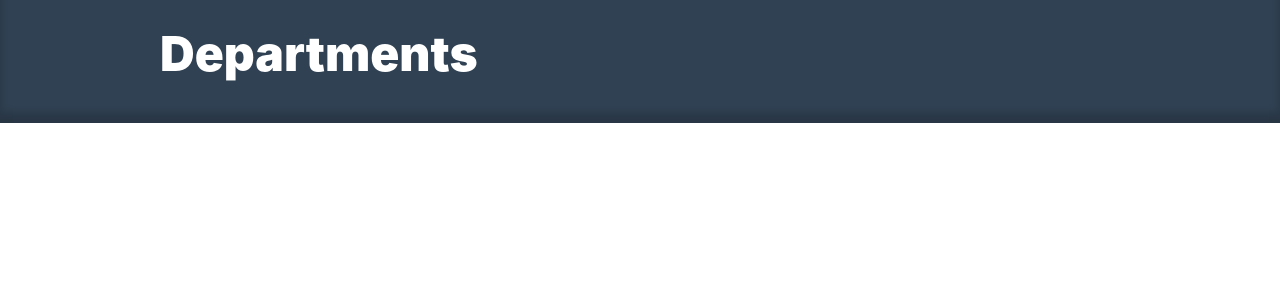
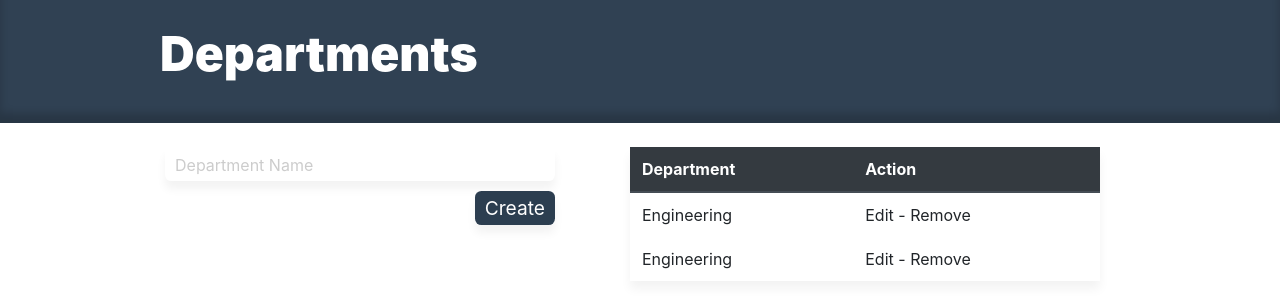
Before and after one commit to ridvankaradag/career-app, a React (Create React App) app: page /dashboard/departments in a window 1280 px wide. Shown: the top 308 px of the page. Built offline with nearby package versions, Linux system fonts and the light colour scheme.

Commit message:
Update Departments.js

```diff
--- a/src/pages/Member/Departments/Departments.js
+++ b/src/pages/Member/Departments/Departments.js
@@ -4,6 +4,10 @@ import Layout from "../../../components/Layout/Layout";
 import HeaderText from "../../../components/HeaderText/HeaderText";
 import Column from "../../../components/Column/Column";
 import FlexWrapper from "../../../components/FlexWrapper/FlexWrapper";
+import FormInputDefault from "../../../components/FormInputDefault/FormInputDefault";
+import FormInputButton from "../../../components/FormInputButton/FormInputButton";
+import FormDefault from "../../../components/FormDefault/FormDefault";
+import TableDefault from "../../../components/TableDefault/TableDefault";
 
 function Departments() {
 
@@ -18,8 +22,38 @@ function Departments() {
             </Header>
             <Layout>
                 <FlexWrapper>
-                    <Column gap="4"/>
-                    <Column gap="8"/>
+                    <Column gap="5" rightSpace="1">
+                        <FormDefault>
+                            <FlexWrapper>
+                                <FormInputDefault type="text" placeholder="Department Name"/>
+                            </FlexWrapper>
+                            <FlexWrapper justifyContent="flex-end">
+                                <FormInputButton type="submit" value="Create" />
+                            </FlexWrapper>
+                        </FormDefault>
+                    </Column>
+                    <Column gap="6">
+                        <FlexWrapper flexDirection="row">
+                            <TableDefault>
+                                <thead>
+                                    <tr>
+                                        <th>Department</th>
+                                        <th>Action</th>
+                                    </tr>
+                                </thead>
+                                <tbody>
+                                    <tr>
+                                        <td>Engineering</td>
+                                        <td>Edit - Remove</td>
+                                    </tr>
+                                    <tr>
+                                        <td>Engineering</td>
+                                        <td>Edit - Remove</td>
+                                    </tr>
+                                </tbody>
+                            </TableDefault>
+                        </FlexWrapper>
+                    </Column>
                 </FlexWrapper>
             </Layout>
         </Fragment>
```
